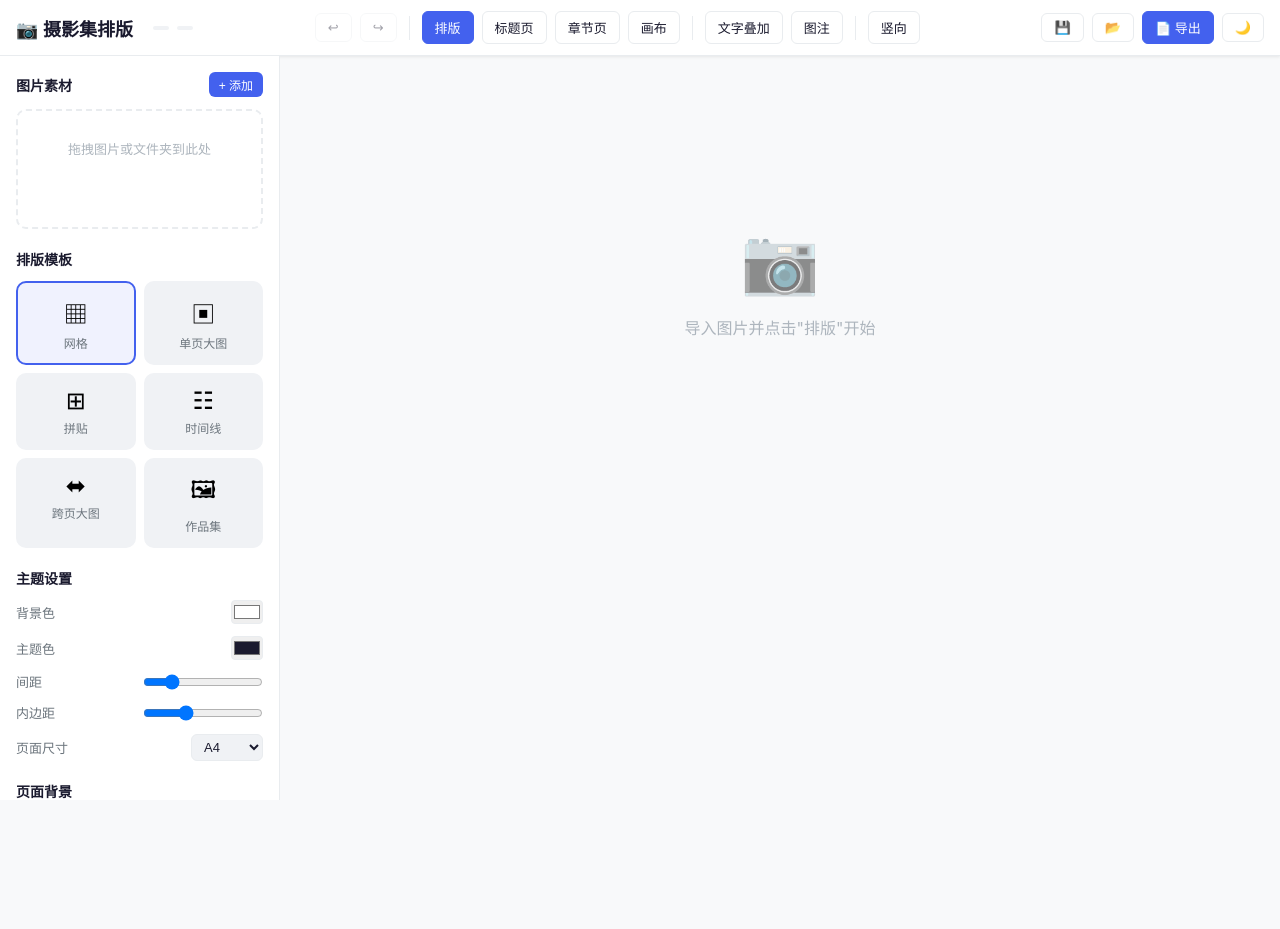
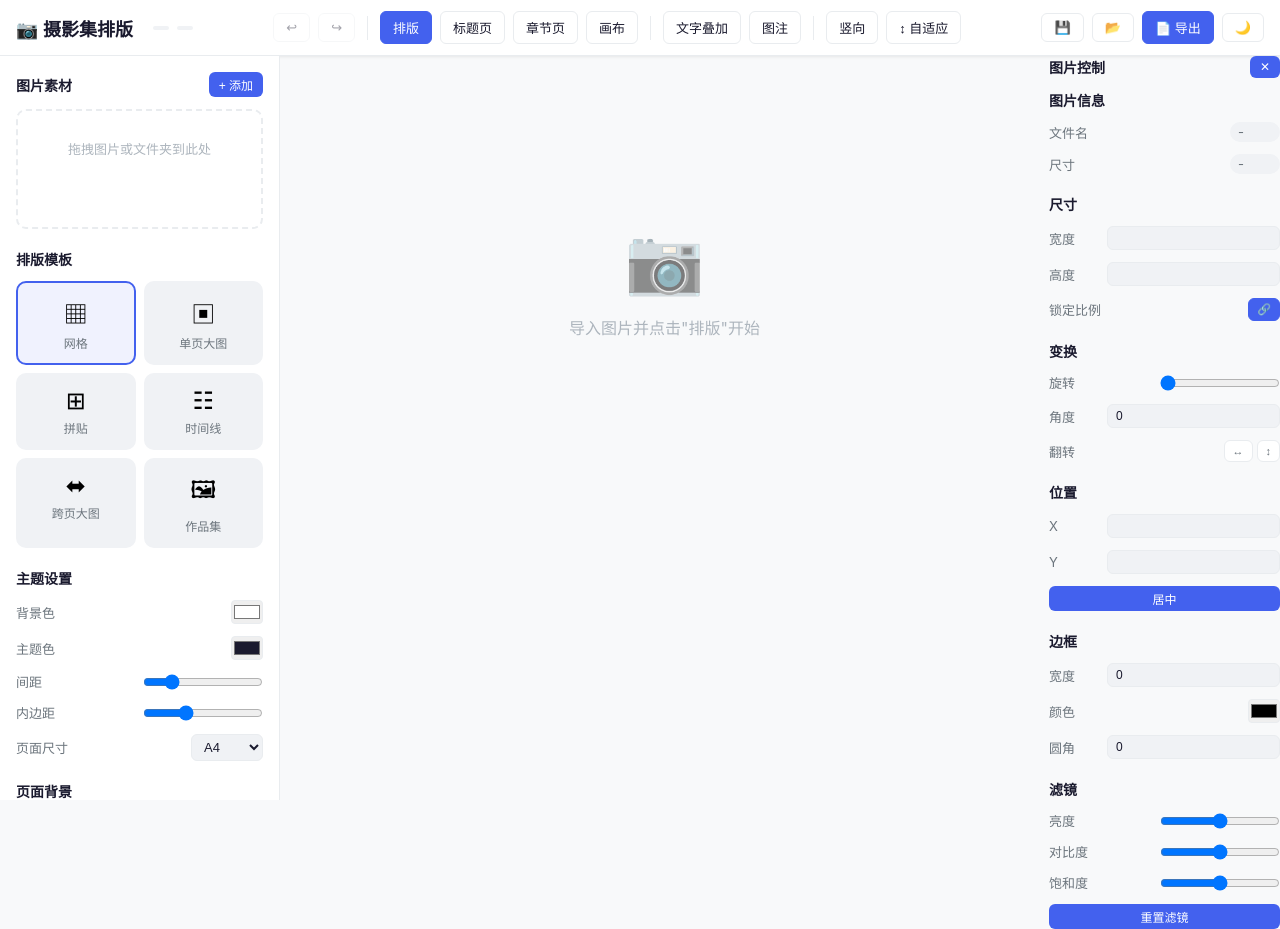
Before and after one commit to hyjar/photo-album-tool, a website built with Vite: page index.html in a window 1280 px wide. Before the commit the page ends 800 px from the top, so only its background shows below. Built offline with nearby package versions, Linux system fonts and the light colour scheme.

Commit message:
feat: add right sidebar HTML structure for image controls

```diff
--- a/index.html
+++ b/index.html
@@ -28,6 +28,7 @@
       <button id="btn-captions" class="tool-btn" title="切换图注显示">图注</button>
       <div class="toolbar-divider"></div>
       <button id="btn-orientation" class="tool-btn" title="切换方向">竖向</button>
+      <button id="btn-auto-orient" class="tool-btn" title="竖图竖放、横图横放，文字同步旋转">↕ 自适应</button>
     </div>
     <div class="toolbar-right">
       <button id="btn-save" class="tool-btn" title="保存项目 (Ctrl+S)">💾</button>
@@ -212,6 +213,125 @@
         </div>
       </div>
     </div>
+
+    <!-- 右侧图片控制面板 -->
+    <aside id="right-sidebar" class="right-sidebar">
+      <div class="section-header">
+        <h3>图片控制</h3>
+        <button id="close-right-sidebar" class="small-btn">✕</button>
+      </div>
+
+      <!-- 图片信息 -->
+      <section class="sidebar-section">
+        <div class="section-header"><h3>图片信息</h3></div>
+        <div class="theme-controls">
+          <label class="control-row">
+            <span>文件名</span>
+            <span id="img-filename" class="status-badge">-</span>
+          </label>
+          <label class="control-row">
+            <span>尺寸</span>
+            <span id="img-dimensions" class="status-badge">-</span>
+          </label>
+        </div>
+      </section>
+
+      <!-- 尺寸控制 -->
+      <section class="sidebar-section">
+        <div class="section-header"><h3>尺寸</h3></div>
+        <div class="theme-controls">
+          <label class="control-row">
+            <span>宽度</span>
+            <input type="number" id="img-width" min="10" max="2000" class="text-input">
+          </label>
+          <label class="control-row">
+            <span>高度</span>
+            <input type="number" id="img-height" min="10" max="2000" class="text-input">
+          </label>
+          <label class="control-row">
+            <span>锁定比例</span>
+            <button id="img-lock-ratio" class="fit-btn active">🔗</button>
+          </label>
+        </div>
+      </section>
+
+      <!-- 变换控制 -->
+      <section class="sidebar-section">
+        <div class="section-header"><h3>变换</h3></div>
+        <div class="theme-controls">
+          <label class="control-row">
+            <span>旋转</span>
+            <input type="range" id="img-rotation" min="0" max="360" value="0">
+          </label>
+          <label class="control-row">
+            <span>角度</span>
+            <input type="number" id="img-rotation-input" min="0" max="360" value="0" class="text-input">
+          </label>
+          <label class="control-row">
+            <span>翻转</span>
+            <div class="fit-btns">
+              <button id="img-flip-h" class="fit-btn">↔</button>
+              <button id="img-flip-v" class="fit-btn">↕</button>
+            </div>
+          </label>
+        </div>
+      </section>
+
+      <!-- 位置控制 -->
+      <section class="sidebar-section">
+        <div class="section-header"><h3>位置</h3></div>
+        <div class="theme-controls">
+          <label class="control-row">
+            <span>X</span>
+            <input type="number" id="img-x" class="text-input">
+          </label>
+          <label class="control-row">
+            <span>Y</span>
+            <input type="number" id="img-y" class="text-input">
+          </label>
+          <button id="img-center" class="small-btn">居中</button>
+        </div>
+      </section>
+
+      <!-- 边框控制 -->
+      <section class="sidebar-section">
+        <div class="section-header"><h3>边框</h3></div>
+        <div class="theme-controls">
+          <label class="control-row">
+            <span>宽度</span>
+            <input type="number" id="img-border-width" min="0" max="20" value="0" class="text-input">
+          </label>
+          <label class="control-row">
+            <span>颜色</span>
+            <input type="color" id="img-border-color" value="#000000">
+          </label>
+          <label class="control-row">
+            <span>圆角</span>
+            <input type="number" id="img-border-radius" min="0" max="100" value="0" class="text-input">
+          </label>
+        </div>
+      </section>
+
+      <!-- 滤镜控制 -->
+      <section class="sidebar-section">
+        <div class="section-header"><h3>滤镜</h3></div>
+        <div class="theme-controls">
+          <label class="control-row">
+            <span>亮度</span>
+            <input type="range" id="img-brightness" min="0" max="200" value="100">
+          </label>
+          <label class="control-row">
+            <span>对比度</span>
+            <input type="range" id="img-contrast" min="0" max="200" value="100">
+          </label>
+          <label class="control-row">
+            <span>饱和度</span>
+            <input type="range" id="img-saturate" min="0" max="200" value="100">
+          </label>
+          <button id="img-reset-filters" class="small-btn">重置滤镜</button>
+        </div>
+      </section>
+    </aside>
   </main>
 
   <!-- 导出对话框 -->
```
